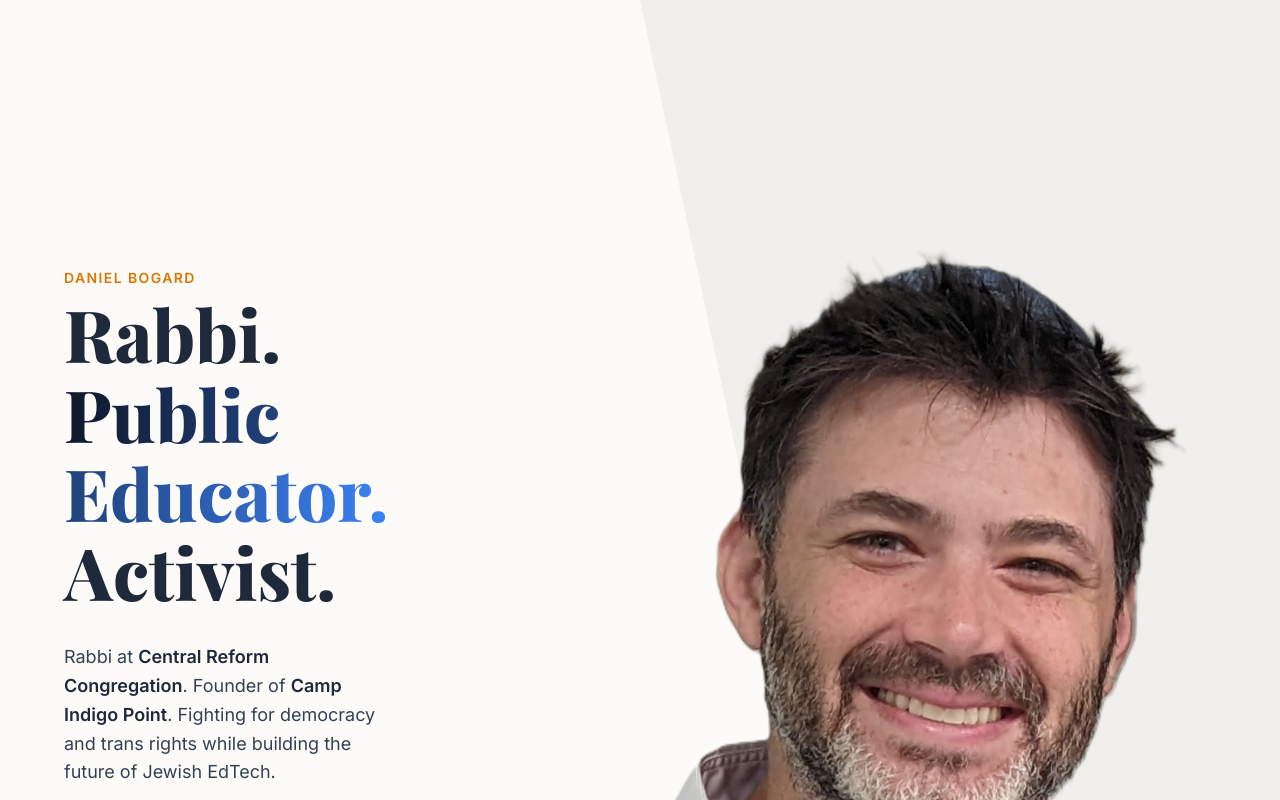
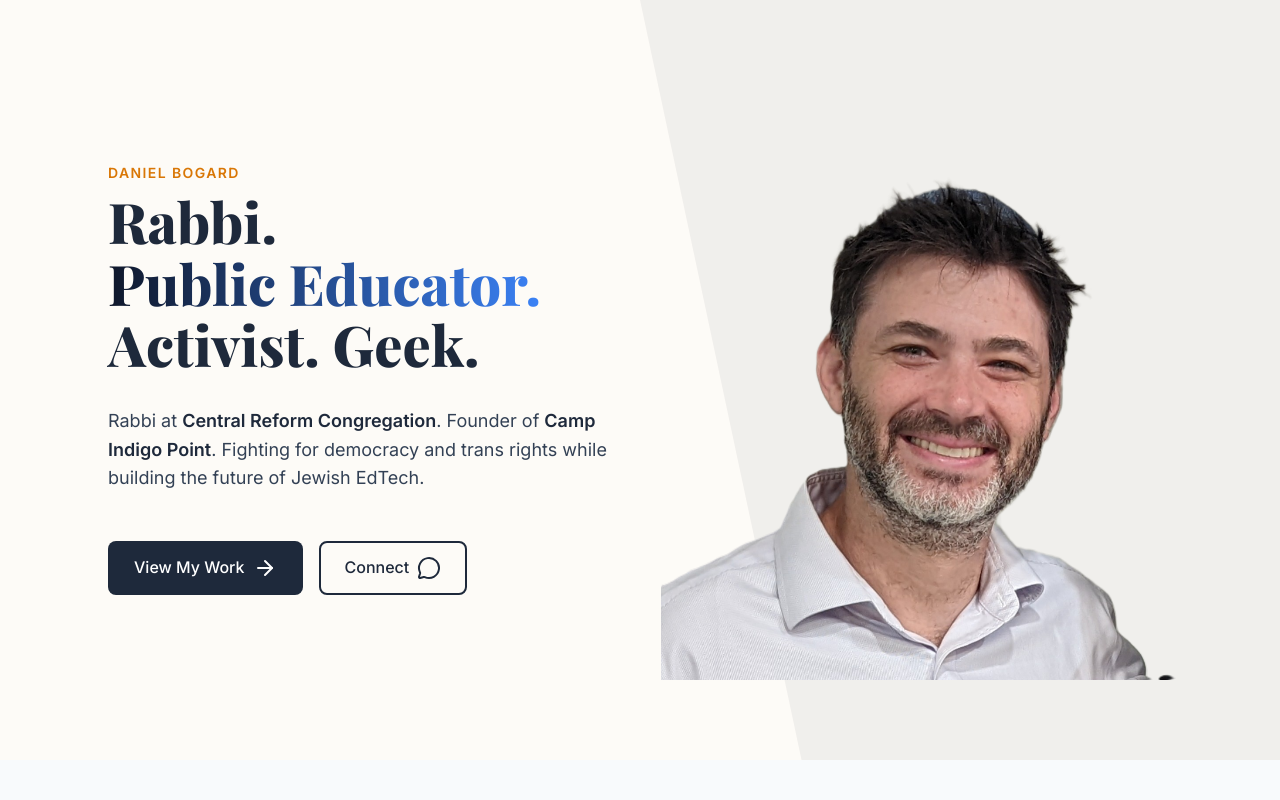
Before and after one commit to RavBogard/daniel-bogard-portfolio, a React (Vite) app: page / in a window 1280 px wide. Shown: the top 800 px of the page. Built offline with nearby package versions, Linux system fonts and the light colour scheme.

Commit message:
Update Hero layout: optimize for image size and typography

```diff
--- a/src/components/Hero.css
+++ b/src/components/Hero.css
@@ -64,7 +64,7 @@
 
 @media (min-width: 768px) {
     .hero-title {
-        font-size: 4.5rem;
+        font-size: 3.5rem;
     }
 }
 
@@ -73,6 +73,7 @@
     -webkit-background-clip: text;
     background-clip: text;
     color: transparent;
+    white-space: nowrap;
 }
 
 .hero-bio {
@@ -109,7 +110,10 @@
 .hero-image-wrapper {
     position: relative;
     width: 100%;
-    aspect-ratio: 1/1;
+    max-width: 450px;
+    height: 400px;
+    /* Fixed height for mobile */
+    margin: 0 auto;
     border-radius: 1rem;
     overflow: visible;
     /* Changed from hidden to avoid cropping if overlapping */
@@ -122,8 +126,18 @@
 
 @media (min-width: 768px) {
     .hero-image-wrapper {
-        aspect-ratio: 1/1;
+        aspect-ratio: auto;
+        height: 600px;
+        max-width: 500px;
     }
+}
+
+/* Ensure image scales nicely within the constraints */
+.hero-image-wrapper img {
+    max-height: 100%;
+    width: auto;
+    object-fit: contain;
+    object-position: bottom;
 }
 
 .hero-placeholder {
--- a/src/components/Hero.jsx
+++ b/src/components/Hero.jsx
@@ -26,7 +26,7 @@ const Hero = () => {
                             <span className="hero-title-highlight">
                                 Public Educator.
                             </span><br />
-                            Activist.
+                            Activist. Geek.
                         </h1>
                     </div>
 
```
